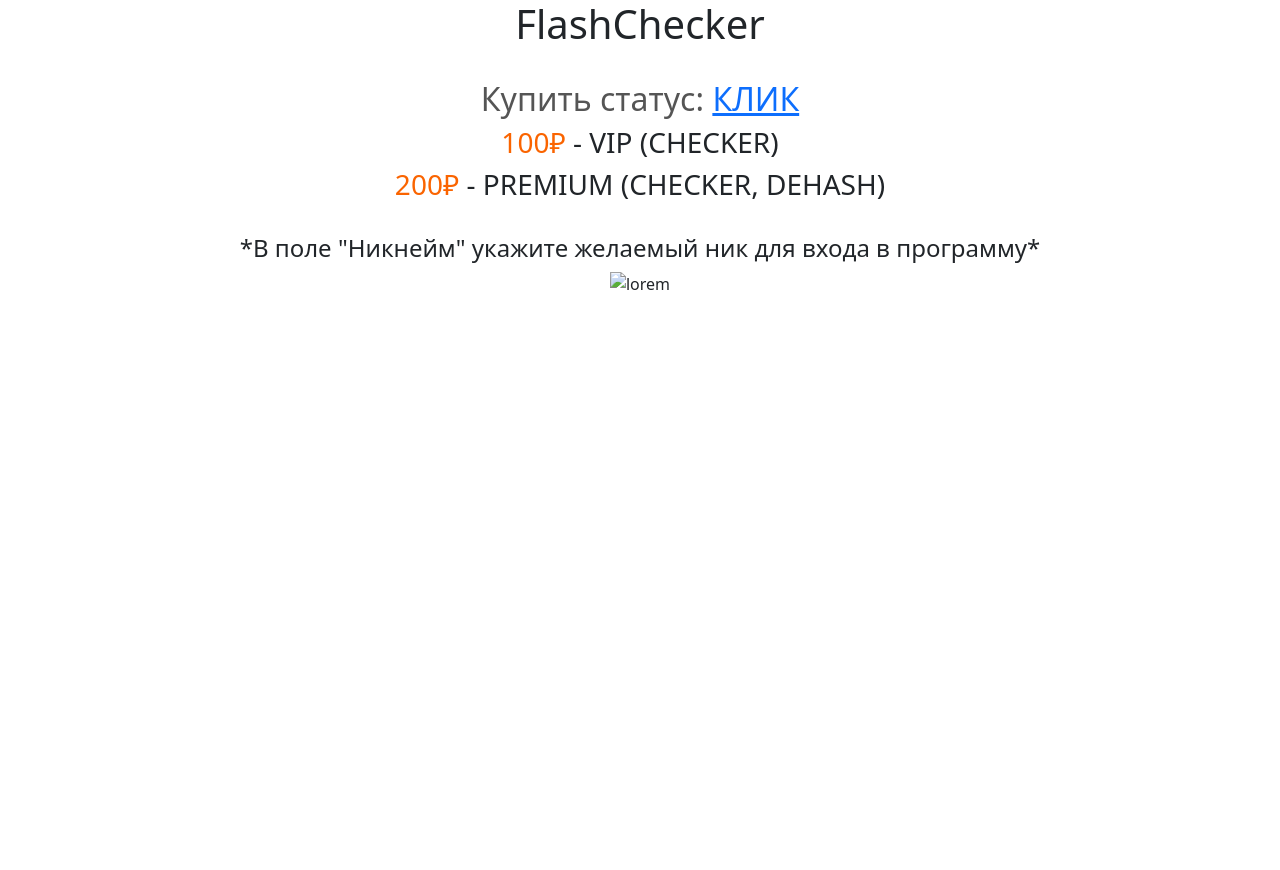
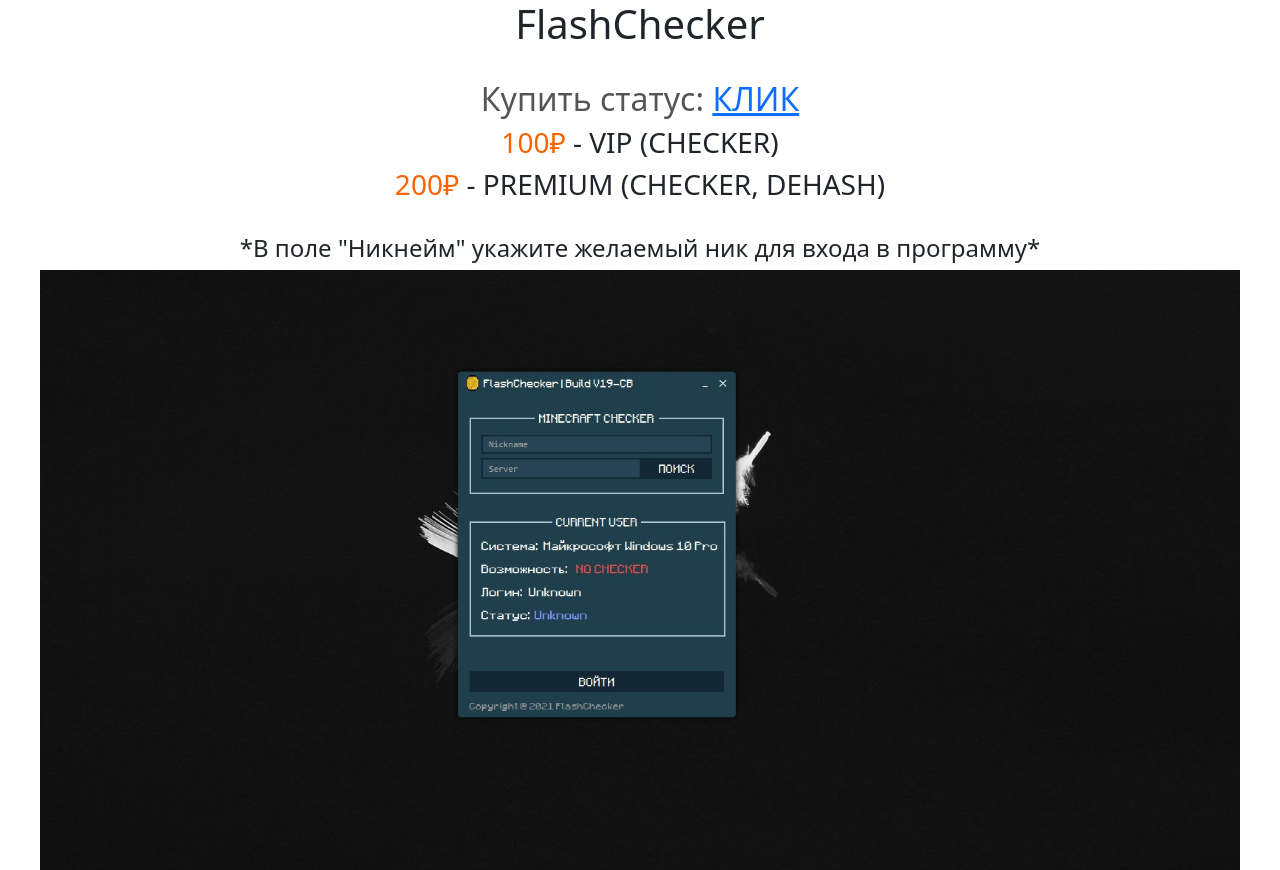
Before and after one commit to DeadRain/flashchecker, a plain HTML site: page index.html in a window 1280 px wide. Before the commit the page ends 800 px from the top, so only its background shows below. Drawn offline with nearby package versions, Linux system fonts and the light colour scheme.

Commit message:
Update index.html

```diff
--- a/index.html
+++ b/index.html
@@ -16,7 +16,7 @@
 <h3><span style="color: #fa6400">200₽</span> - PREMIUM (CHECKER, DEHASH)</h3>
 <br>
 <h4>*В поле "Никнейм" укажите желаемый ник для входа в программу*</h4>
-<img src="soft.jpg" width="1200" height="600" alt="lorem">
+<img src="hop3LRJ19GQ.jpg" width="1200" height="600" alt="lorem">
 </center>
 </body>
 </html>
```
